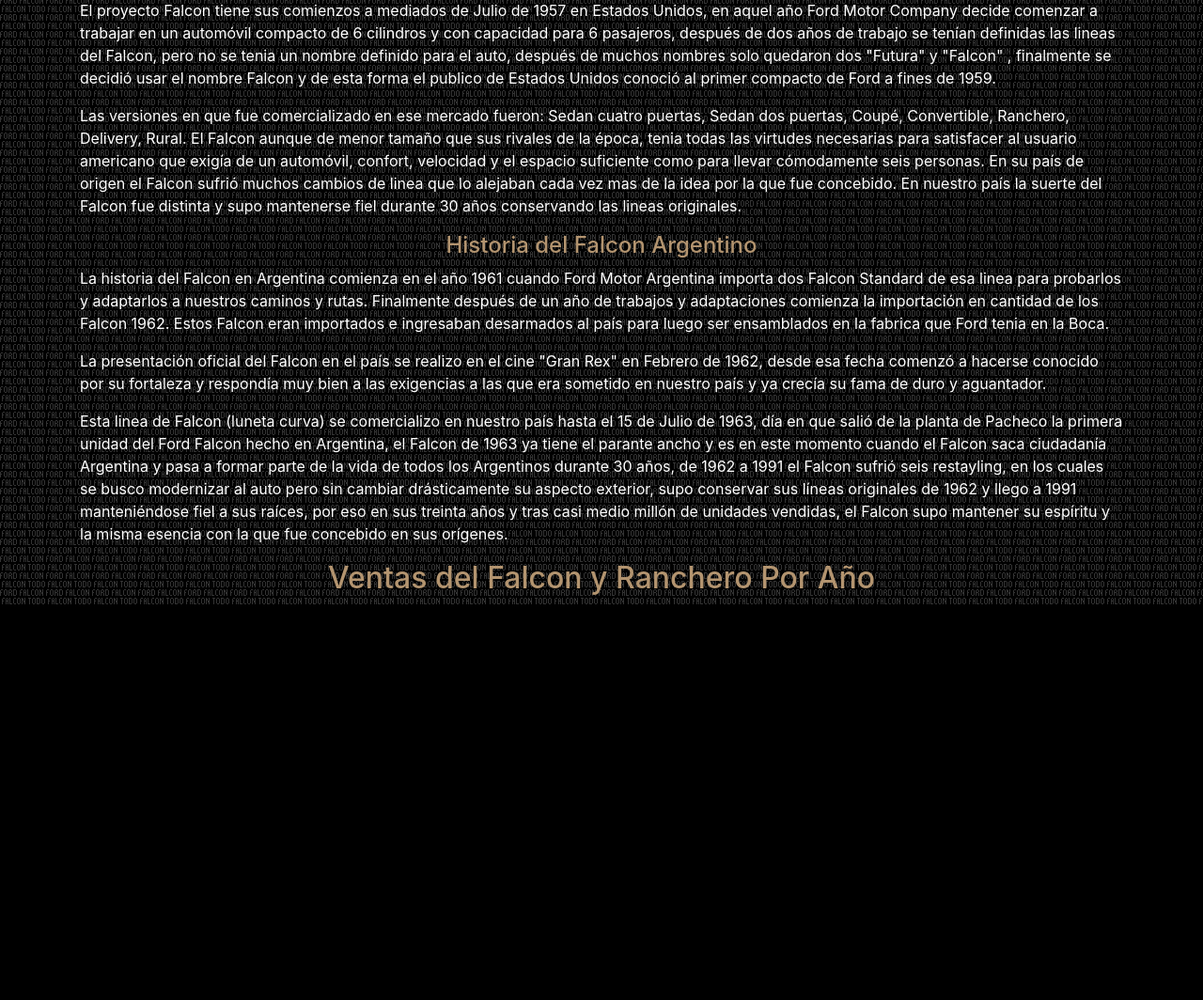
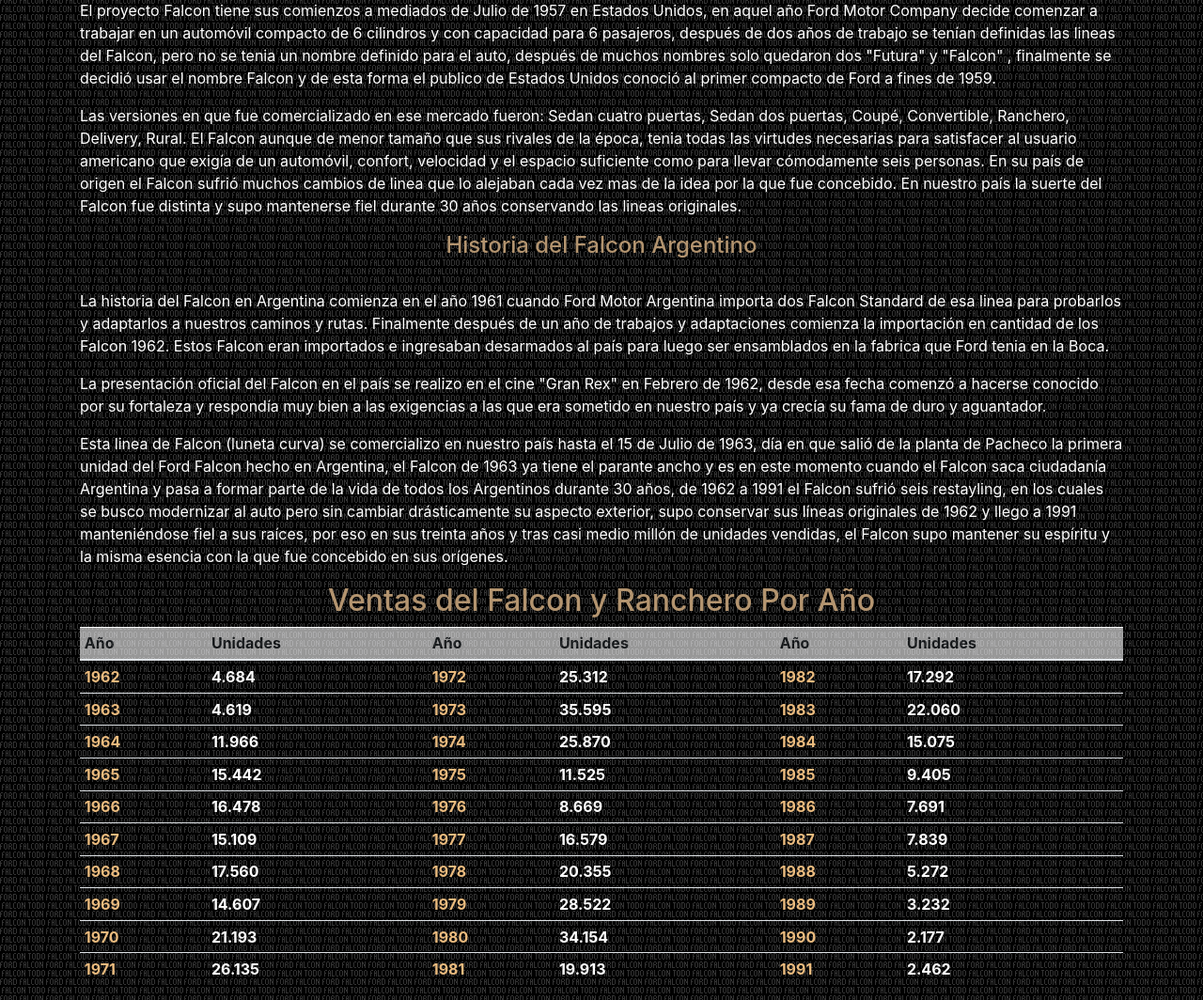
Before and after one commit to FalconSprint6/SMC_WD3_Fall19, a PHP site: page /Week-4-hwk/historia.html in a window 1280 px wide. Shown: the part 958-2022 px from the top of the page at 94% size. Before the commit the page ends 1601 px from the top, so only its background shows below. Run offline with PHP 8.4, Linux system fonts and the light colour scheme; lists and menus that the app fills with data are empty.

Commit message:
Updated historia
Added table, populated with data and changed text colors

```diff
--- a/Week-4-hwk/historia.html
+++ b/Week-4-hwk/historia.html
@@ -91,12 +91,109 @@
     <p class="text-white">El proyecto Falcon tiene sus comienzos a mediados de Julio de 1957 en Estados Unidos, en aquel año Ford Motor Company decide comenzar a trabajar en un automóvil compacto de 6 cilindros y con capacidad para 6 pasajeros, después de dos años de trabajo se tenían definidas las lineas del Falcon, pero no se tenia un nombre definido para el auto, después de muchos nombres solo quedaron dos "Futura" y "Falcon" , finalmente se decidió usar el nombre Falcon y de esta forma el publico de Estados Unidos conoció al primer compacto de Ford a fines de 1959.</p>
     <p class="text-white">Las versiones en que fue comercializado en ese mercado fueron: Sedan cuatro puertas, Sedan dos puertas, Coupé, Convertible, Ranchero, Delivery, Rural. El Falcon aunque de menor tamaño que sus rivales de la época, tenia todas las virtudes necesarias para satisfacer al usuario americano que exigía de un automóvil, confort, velocidad y el espacio suficiente como para llevar cómodamente seis personas. En su país de origen el Falcon sufrió muchos cambios de linea que lo alejaban cada vez mas de la idea por la que fue concebido. En nuestro país la suerte del Falcon fue distinta y supo mantenerse fiel durante 30 años conservando las lineas originales.</p>
     <h4 class="subsubhead" style="text-align: center">Historia del Falcon Argentino</h4>
+    <br>
     <p class="text-white">La historia del Falcon en Argentina comienza en el año 1961 cuando Ford Motor Argentina importa dos Falcon Standard de esa linea para probarlos y adaptarlos a nuestros caminos y rutas. Finalmente después de un año de trabajos y adaptaciones comienza la importación en cantidad de los Falcon 1962. Estos Falcon eran importados e ingresaban desarmados al país para luego ser ensamblados en la fabrica que Ford tenia en la Boca.</p>
     <p class="text-white">La presentación oficial del Falcon en el país se realizo en el cine "Gran Rex" en Febrero de 1962, desde esa fecha comenzó a hacerse conocido por su fortaleza y respondía muy bien a las exigencias a las que era sometido en nuestro país y ya crecía su fama de duro y aguantador.</p>
     <p class="text-white">Esta linea de Falcon (luneta curva) se comercializo en nuestro país hasta el 15 de Julio de 1963, día en que salió de la planta de Pacheco la primera unidad del Ford Falcon hecho en Argentina, el Falcon de 1963 ya tiene el parante ancho y es en este momento cuando el Falcon saca ciudadanía Argentina y pasa a formar parte de la vida de todos los Argentinos durante 30 años, de 1962 a 1991 el Falcon sufrió seis restayling, en los cuales se busco modernizar al auto pero sin cambiar drásticamente su aspecto exterior, supo conservar sus líneas originales de 1962 y llego a 1991 manteniéndose fiel a sus raíces, por eso en sus treinta años y tras casi medio millón de unidades vendidas, el Falcon supo mantener su espíritu y la misma esencia con la que fue concebido en sus orígenes.</p>
     </div>
 
     <h2 class="subhead" style="text-align: center">Ventas del Falcon y Ranchero Por Año</h2>
+    <div class="container">
+      <table class="table table-sm">
+        <thead>
+        <tr class="table-light">
+          <th scope="col">Año</th>
+          <th scope="col">Unidades</th>
+          <th scope="col">Año</th>
+          <th scope="col">Unidades</th>
+          <th scope="col">Año</th>
+          <th scope="col">Unidades</th>
+        </tr>
+      </thead>
+      <tbody>
+        <tr>
+        <th class="year" scope="col">1962</th>
+        <th class="units" scope="col">4.684</th>
+        <th class="year" scope="col">1972</th>
+        <th class="units" scope="col">25.312</th>
+        <th class="year" scope="col">1982</th>
+        <th class="units" scope="col">17.292</th>
+      </tr>
+      <tr>
+          <th class="year" scope="col">1963</th>
+          <th class="units" scope="col">4.619</th>
+          <th class="year" scope="col">1973</th>
+          <th class="units" scope="col">35.595</th>
+          <th class="year" scope="col">1983</th>
+          <th class="units" scope="col">22.060</th>
+        </tr>
+        <tr>
+            <th class="year" scope="col">1964</th>
+            <th class="units" scope="col">11.966</th>
+            <th class="year" scope="col">1974</th>
+            <th class="units" scope="col">25.870</th>
+            <th class="year" scope="col">1984</th>
+            <th class="units" scope="col">15.075</th>
+          </tr>
+          <tr>
+              <th class="year" scope="col">1965</th>
+              <th class="units" scope="col">15.442</th>
+              <th class="year" scope="col">1975</th>
+              <th class="units" scope="col">11.525</th>
+              <th class="year" scope="col">1985</th>
+              <th class="units" scope="col">9.405</th>
+            </tr>
+            <tr>
+                <th class="year" scope="col">1966</th>
+                <th class="units" scope="col">16.478</th>
+                <th class="year" scope="col">1976</th>
+                <th class="units" scope="col">8.669</th>
+                <th class="year" scope="col">1986</th>
+                <th class="units" scope="col">7.691</th>
+              </tr>
+              <tr>
+                  <th class="year" scope="col">1967</th>
+                  <th class="units" scope="col">15.109</th>
+                  <th class="year" scope="col">1977</th>
+                  <th class="units" scope="col">16.579</th>
+                  <th class="year" scope="col">1987</th>
+                  <th class="units" scope="col">7.839</th>
+                </tr>
+                <tr>
+                    <th class="year" scope="col">1968</th>
+                    <th class="units" scope="col">17.560</th>
+                    <th class="year" scope="col">1978</th>
+                    <th class="units" scope="col">20.355</th>
+                    <th class="year" scope="col">1988</th>
+                    <th class="units" scope="col">5.272</th>
+                  </tr>
+                  <tr>
+                      <th class="year" scope="col">1969</th>
+                      <th class="units" scope="col">14.607</th>
+                      <th class="year" scope="col">1979</th>
+                      <th class="units" scope="col">28.522</th>
+                      <th class="year" scope="col">1989</th>
+                      <th class="units" scope="col">3.232</th>
+                    </tr>
+                    <tr>
+                        <th class="year" scope="col">1970</th>
+                        <th class="units" scope="col">21.193</th>
+                        <th class="year" scope="col">1980</th>
+                        <th class="units" scope="col">34.154</th>
+                        <th class="year" scope="col">1990</th>
+                        <th class="units" scope="col">2.177</th>
+                      </tr>
+                      <tr>
+                          <th class="year" scope="col">1971</th>
+                          <th class="units" scope="col">26.135</th>
+                          <th class="year" scope="col">1981</th>
+                          <th class="units" scope="col">19.913</th>
+                          <th class="year" scope="col">1991</th>
+                          <th class="units" scope="col">2.462</th>
+                        </tr>
+      </tbody>
+      </table>
+    </div>
 
 
     <!-- Optional JavaScript -->
--- a/Week-4-hwk/styles.css
+++ b/Week-4-hwk/styles.css
@@ -35,3 +35,13 @@
     border-color: #031853 !important;
     background-color: #031853 !important
 }
+.table-light{
+    opacity: .6
+}
+
+.table .year {
+color: #EBBB7E
+}
+.table .units {
+    color: white
+}
```
